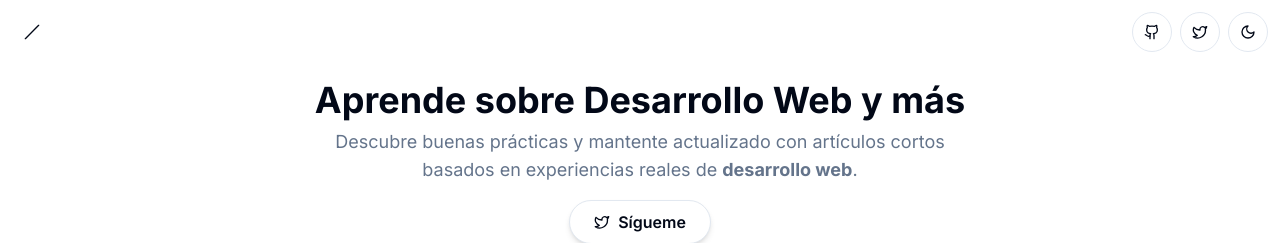
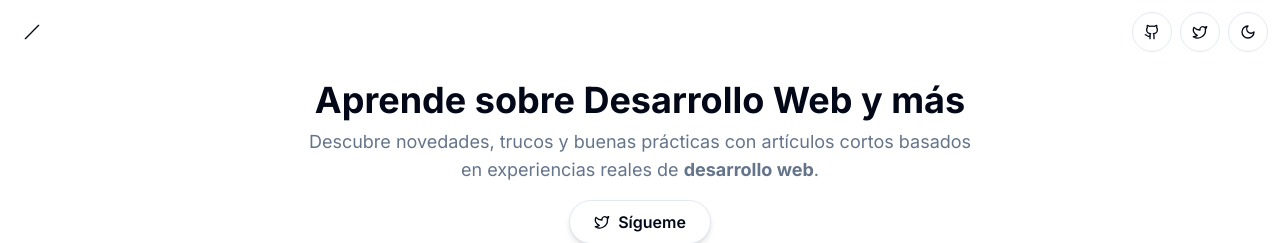
Before and after one commit to andresz1/andresas.dev, a Next.js app: page /posts in a window 1280 px wide. Shown: the top 243 px of the page. Built offline with nearby package versions, Linux system fonts and the light colour scheme; no server answers.

Commit message:
minor fix

```diff
--- a/src/app/posts/page.tsx
+++ b/src/app/posts/page.tsx
@@ -8,7 +8,7 @@ import { ServicesFactory } from "@/services";
 
 const title = "Aprende sobre desarrollo web y más";
 const description =
-  "Aprende buenas prácticas y mantente actualizado a través de artículos cortos basados en experiencias reales..";
+  "Descubre novedades, trucos y buenas prácticas a través de artículos cortos basados en experiencias reales.";
 
 export const metadata = {
   title,
@@ -38,9 +38,8 @@ export default async function PostListPage() {
           </h1>
 
           <p className="text-md md:text-lg text-muted-foreground">
-            Descubre buenas prácticas y mantente actualizado con artículos
-            cortos basados en experiencias reales de{" "}
-            <strong>desarrollo web</strong>.
+            Descubre novedades, trucos y buenas prácticas con artículos cortos
+            basados en experiencias reales de <strong>desarrollo web</strong>.
           </p>
         </div>
 
```
